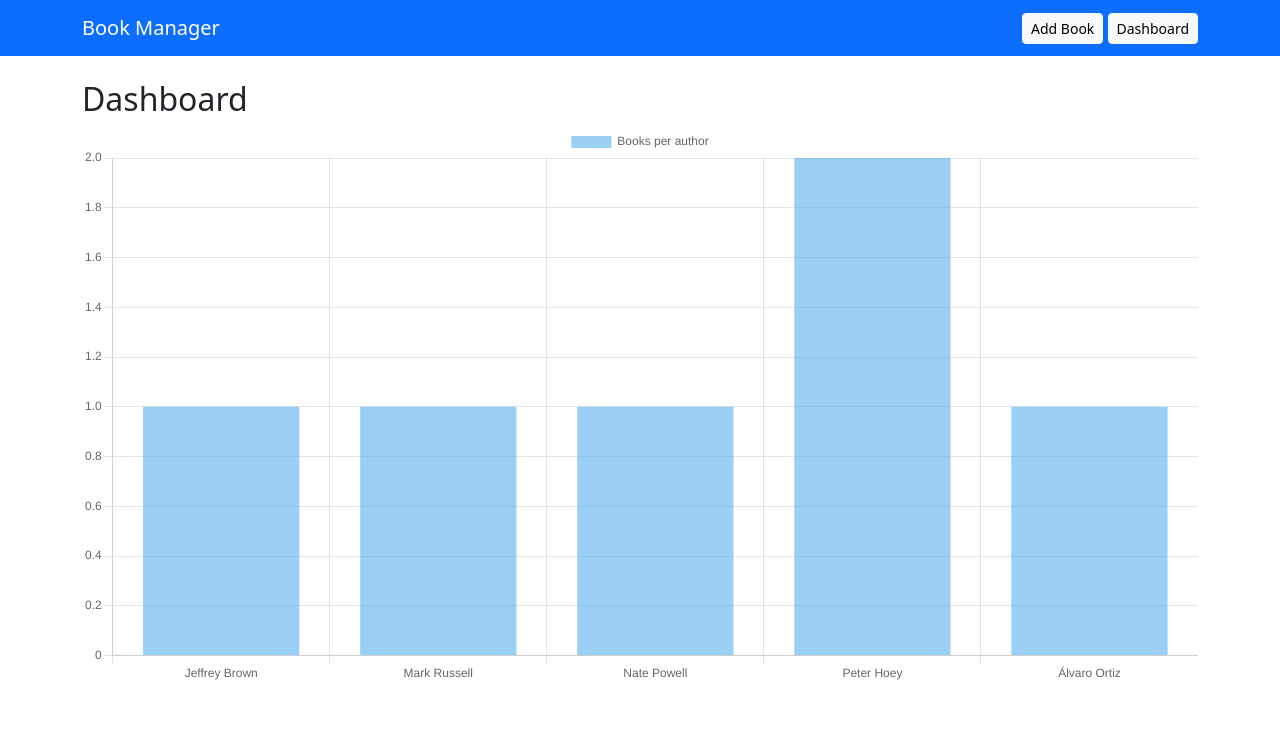
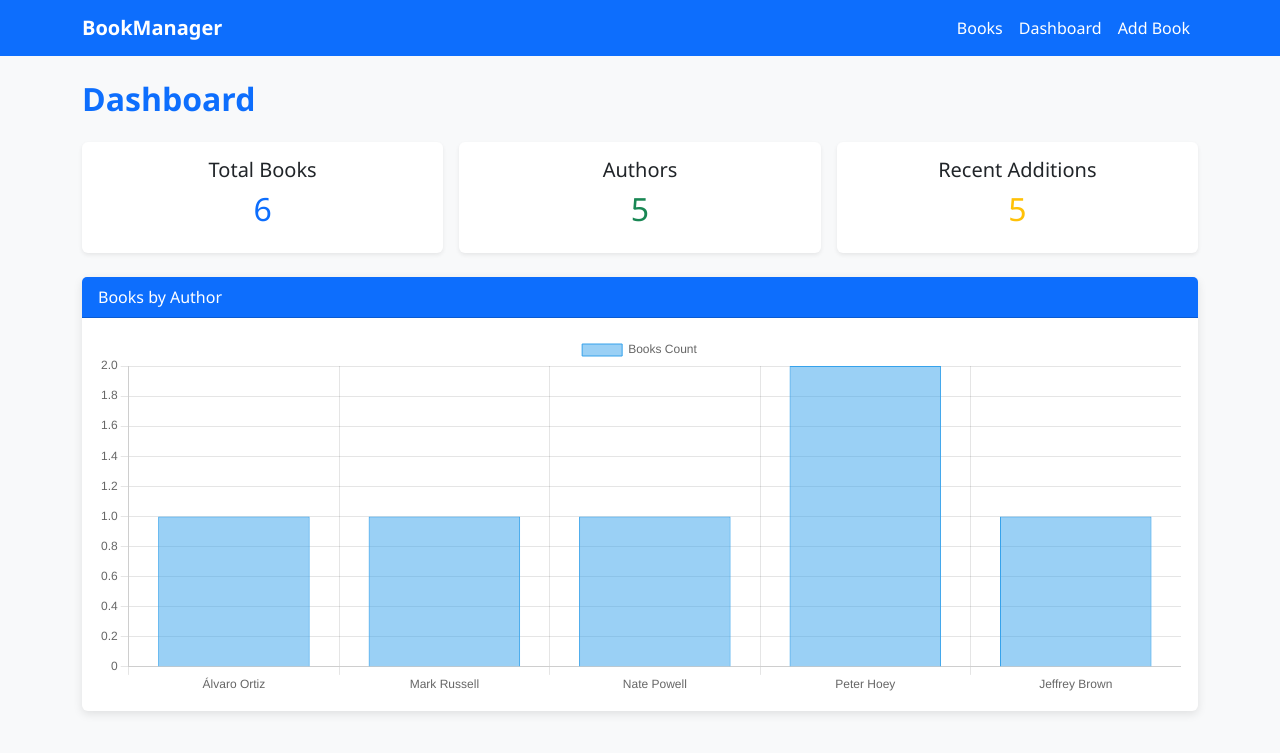
Before and after one commit to NadimGithub/SBN_Assignment, a Django app: page /dashboard/ in a window 1280 px wide. Shown: the top 753 px of the page. Run offline with Django 4.2, Linux system fonts and the light colour scheme; data comes from the database, SQL or seed files in the repository; both versions use the stored data as it was after the commit.

Commit message:
updated frontend code

```diff
--- a/bookmanager/settings.py
+++ b/bookmanager/settings.py
@@ -28,7 +28,7 @@ DEBUG = False
 ALLOWED_HOSTS = ["*"]
 
 
-# Application definition
+
 
 INSTALLED_APPS = [
     'django.contrib.admin',
--- a/books/templates/books/base.html
+++ b/books/templates/books/base.html
@@ -1,24 +1,68 @@
-<!doctype html>
+{% load static %}
+<!DOCTYPE html>
 <html lang="en">
 <head>
-  <meta charset="utf-8">
-  <meta name="viewport" content="width=device-width, initial-scale=1">
-  <title>Book Manager</title>
+    <meta charset="UTF-8">
+    <meta name="viewport" content="width=device-width, initial-scale=1.0">
+    <title>{% block title %}Book Manager{% endblock %}</title>
+
     <link href="https://cdn.jsdelivr.net/npm/bootstrap@5.3.2/dist/css/bootstrap.min.css" rel="stylesheet">
+    <link href="https://cdnjs.cloudflare.com/ajax/libs/font-awesome/6.5.0/css/all.min.css" rel="stylesheet">
+
+    <style>
+        body {
+            background-color: #f8f9fa;
+            font-family: 'Segoe UI', Tahoma, Geneva, Verdana, sans-serif;
+        }
+        .navbar {
+            background-color: #0d6efd !important;
+        }
+        .navbar-brand, .nav-link {
+            color: white !important;
+        }
+        footer {
+            background-color: #0d6efd;
+            color: white;
+            padding: 10px 0;
+            text-align: center;
+            position: relative;
+            bottom: 0;
+            width: 100%;
+            margin-top: 40px;
+        }
+        .card {
+            box-shadow: 0 3px 10px rgba(0,0,0,0.1);
+            border: none;
+        }
+    </style>
+
+    {% block extra_head %}{% endblock %}
 </head>
 <body>
-<nav class="navbar navbar-expand-lg navbar-dark bg-primary mb-4">
+
+    <!-- Navbar -->
+    <nav class="navbar navbar-expand-lg">
         <div class="container">
-    <a class="navbar-brand" href="{% url 'books:book_list' %}">Book Manager</a>
-    <div>
-      <a class="btn btn-light btn-sm" href="{% url 'books:book_create' %}">Add Book</a>
-      <a class="btn btn-light btn-sm" href="{% url 'books:dashboard' %}">Dashboard</a>
+            <a class="navbar-brand fw-bold" href="{% url 'books:dashboard' %}">BookManager</a>
+            <button class="navbar-toggler" type="button" data-bs-toggle="collapse" data-bs-target="#navbarNav">
+                <span class="navbar-toggler-icon text-light"></span>
+            </button>
+            <div class="collapse navbar-collapse" id="navbarNav">
+                <ul class="navbar-nav ms-auto">
+                    <li class="nav-item"><a class="nav-link" href="{% url 'books:book_list' %}">Books</a></li>
+                    <li class="nav-item"><a class="nav-link" href="{% url 'books:dashboard' %}">Dashboard</a></li>
+                    <li class="nav-item"><a class="nav-link" href="{% url 'books:book_create' %}">Add Book</a></li>
+                </ul>
             </div>
         </div>
     </nav>
-<div class="container">
+
+    <div class="container my-4">
         {% block content %}{% endblock %}
     </div>
+
+
+
     <script src="https://cdn.jsdelivr.net/npm/bootstrap@5.3.2/dist/js/bootstrap.bundle.min.js"></script>
 </body>
 </html>
--- a/books/templates/books/dashboard.html
+++ b/books/templates/books/dashboard.html
@@ -1,29 +1,73 @@
-{% extends "books/base.html" %}
+{% extends 'books/base.html' %}
+{% block title %}Dashboard{% endblock %}
+{% block extra_head %}
+<script src="https://cdn.jsdelivr.net/npm/chart.js"></script>
+{% endblock %}
 {% block content %}
-<h2>Dashboard</h2>
-<canvas id="booksChart" width="400" height="200"></canvas>
+
+<h2 class="fw-bold text-primary mb-4">Dashboard</h2>
+
+<div class="row g-3 mb-4">
+  <div class="col-md-4 col-12">
+      <div class="card text-center p-3 shadow-sm">
+          <h5>Total Books</h5>
+          <h2 class="text-primary">{{ books|length }}</h2>
+      </div>
+  </div>
+
+  <div class="col-md-4 col-12">
+      <div class="card text-center p-3 shadow-sm">
+          <h5>Authors</h5>
+          <h2 class="text-success">{{ authors|length }}</h2>
+      </div>
+  </div>
+
+  <div class="col-md-4 col-12">
+      <div class="card text-center p-3 shadow-sm">
+          <h5>Recent Additions</h5>
+          <h2 class="text-warning">{{ recent_books|length }}</h2>
+      </div>
+  </div>
+</div>
+
+<div class="card mt-4">
+  <div class="card-header bg-primary text-white">
+    Books by Author
+  </div>
+  <div class="card-body">
+    <canvas id="booksChart" height="100"></canvas>
+  </div>
+</div>
+
 
 <script src="https://cdn.jsdelivr.net/npm/chart.js"></script>
 <script>
-const chartData = {{ chart_data|safe }};
-const labels = Object.keys(chartData);
-const values = labels.map(l => chartData[l]);
+  document.addEventListener("DOMContentLoaded", function() {
+    const ctx = document.getElementById("booksChart").getContext("2d");
 
-const ctx = document.getElementById('booksChart').getContext('2d');
+    const authors = JSON.parse('{{ authors_json|escapejs }}');
+    const counts = JSON.parse('{{ counts_json|escapejs }}');
+
     new Chart(ctx, {
       type: 'bar',
       data: {
-    labels: labels,
+        labels: authors,
         datasets: [{
-      label: 'Books per author',
-      data: values,
-      backgroundColor: 'rgba(54, 162, 235, 0.5)'
+          label: 'Books Count',
+          data: counts,
+          backgroundColor: 'rgba(54, 162, 235, 0.5)',
+          borderColor: 'rgba(54, 162, 235, 1)',
+          borderWidth: 1
         }]
       },
       options: {
         responsive: true,
-    scales: { y: { beginAtZero: true, precision:0 } }
+        scales: {
+          y: { beginAtZero: true }
+        }
       }
     });
+  });
 </script>
-{% endblock %}
+
+{% endblock  %}
--- a/books/urls.py
+++ b/books/urls.py
@@ -10,6 +10,6 @@ urlpatterns = [
     path('books/<int:pk>/delete/', views.book_delete, name='book_delete'),
     path('books/<int:pk>/', views.book_detail, name='book_detail'),
     path('dashboard/', views.dashboard, name='dashboard'),
-    path('fetch_openlibrary/', views.fetch_openlibrary, name='fetch_openlibrary'),  # AJAX endpoint for ISBN lookup
+    path('fetch_openlibrary/', views.fetch_openlibrary, name='fetch_openlibrary'),
 
 ]
--- a/books/views.py
+++ b/books/views.py
@@ -5,6 +5,7 @@ from .forms import BookForm
 from .serializers import BookSerializer
 from rest_framework import generics
 import requests
+import json
 
 # ---------- Frontend Views ----------
 def book_list(request):
@@ -44,14 +45,24 @@ def book_detail(request, pk):
     return render(request, 'books/book_detail.html', {'book': book})
 
 def dashboard(request):
-    # Data for chart: count of books per author
-    qs = Book.objects.values('author').order_by('author')
-    data = {}
-    for row in qs:
-        author = row['author'] or 'Unknown'
-        data[author] = Book.objects.filter(author=author).count()
-    # send JSON data to template to be consumed by Chart.js
-    return render(request, 'books/dashboard.html', {'chart_data': data})
+    books = Book.objects.all()
+    author_counts = {}
+    for b in books:
+        author_counts[b.author] = author_counts.get(b.author, 0) + 1
+
+    authors = list(author_counts.keys())
+    counts = list(author_counts.values())
+
+    recent_books = Book.objects.order_by('-id')[:5]
+
+    context = {
+        'books': books,
+        'authors': authors,
+        'recent_books': recent_books,
+        'authors_json': json.dumps(authors),
+        'counts_json': json.dumps(counts),
+    }
+    return render(request, 'books/dashboard.html', context)
 
 # AJAX endpoint to fetch book info from OpenLibrary by ISBN
 def fetch_openlibrary(request):
```
Also changed, not shown: books/templates/books/book_detail.html (+15 -14 lines), books/templates/books/book_form.html (+49 -13 lines), books/templates/books/book_list.html (+30 -13 lines), db.sqlite3. Lines whose indentation alone changed are shown as unchanged.
